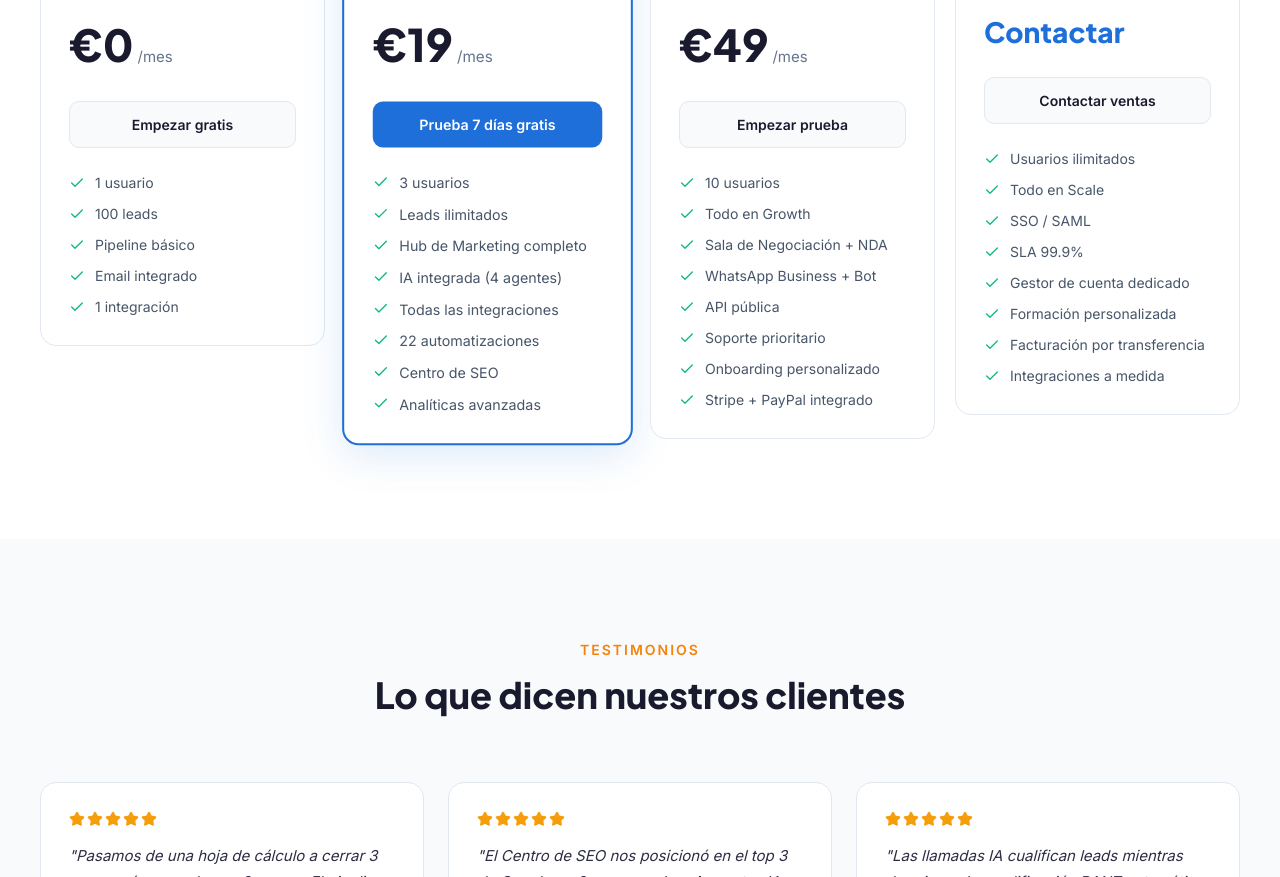
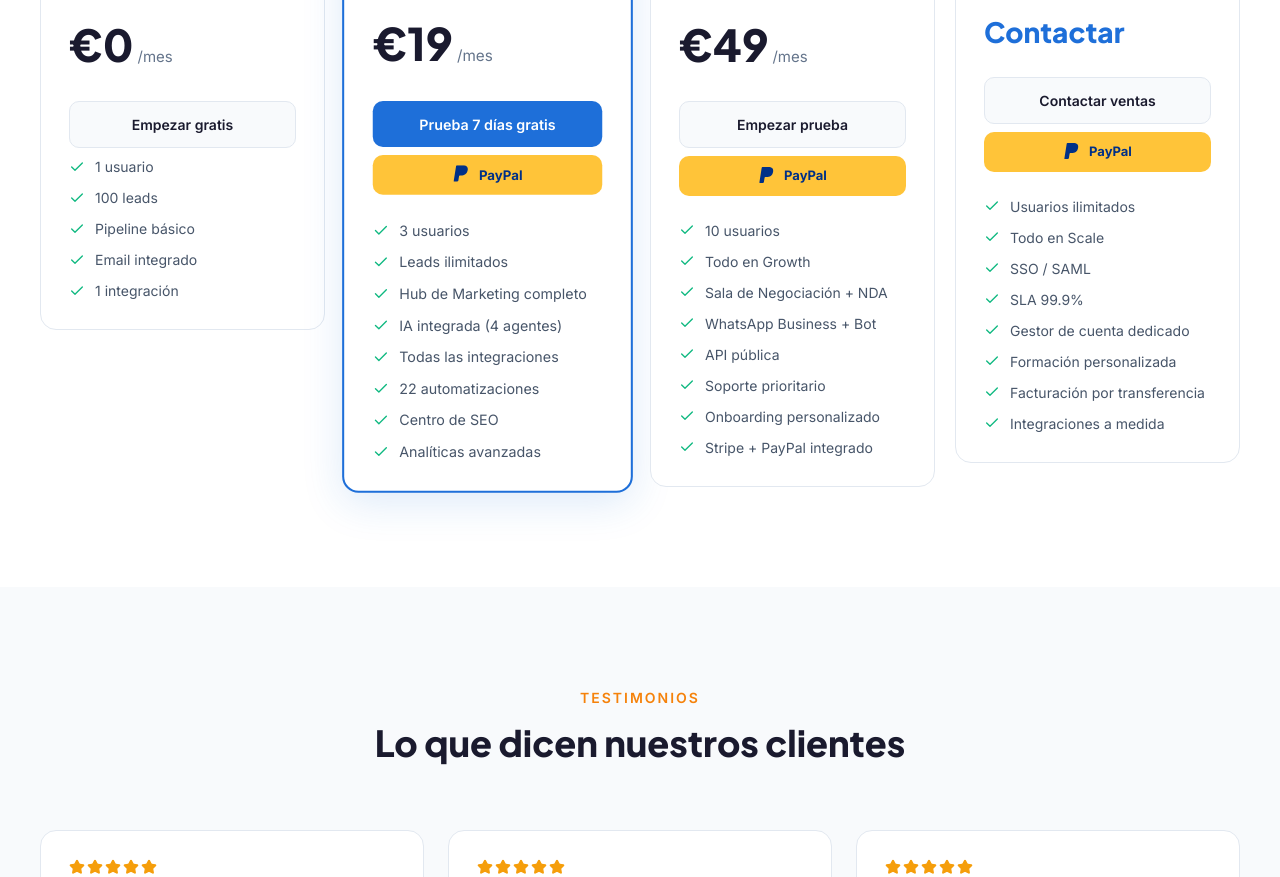
Before and after one commit to pedri77/st4rtup, a React (Vite) app in the folder frontend/: page / in a window 1280 px wide. Shown: the part 2880-3757 px from the top of the page. Built offline with nearby package versions, Linux system fonts and the light colour scheme; no server answers.

Commit message:
feat: PayPal button below Stripe on Landing + Pricing cards
Yellow PayPal button with logo appears below Stripe button on
Growth and Scale plans (not on Starter free plan).
Calls /payments/public/paypal-order → redirects to PayPal approval.

```diff
--- a/frontend/src/pages/LandingPage.jsx
+++ b/frontend/src/pages/LandingPage.jsx
@@ -332,7 +332,20 @@ export default function LandingPage() {
                         if (data.checkout_url) window.location.href = data.checkout_url
                         else alert('Error al crear el pago')
                       } catch { alert('Error de conexión') }
-                    }} style={{ display: 'block', width: '100%', textAlign: 'center', padding: '12px 24px', borderRadius: 10, backgroundColor: pop ? '#1E6FD9' : '#F8FAFC', color: pop ? 'white' : '#1A1A2E', border: pop ? 'none' : '1px solid #E2E8F0', fontWeight: 600, fontSize: 14, cursor: 'pointer', marginBottom: 24 }}>{p.cta}</button>
+                    }} style={{ display: 'block', width: '100%', textAlign: 'center', padding: '12px 24px', borderRadius: 10, backgroundColor: pop ? '#1E6FD9' : '#F8FAFC', color: pop ? 'white' : '#1A1A2E', border: pop ? 'none' : '1px solid #E2E8F0', fontWeight: 600, fontSize: 14, cursor: 'pointer', marginBottom: 8 }}>{p.cta}</button>
+                    {p.price !== '0' && <button onClick={async () => {
+                      const plan = p.name.toLowerCase() + '_monthly'
+                      try {
+                        const apiUrl = import.meta.env.VITE_API_URL || 'https://api.st4rtup.com/api/v1'
+                        const res = await fetch(`${apiUrl}/payments/public/paypal-order?plan=${plan}`, { method: 'POST' })
+                        const data = await res.json()
+                        if (data.approval_url) window.location.href = data.approval_url
+                        else alert('Error PayPal')
+                      } catch { alert('Error de conexión') }
+                    }} style={{ display: 'flex', alignItems: 'center', justifyContent: 'center', gap: 8, width: '100%', padding: '10px 24px', borderRadius: 10, backgroundColor: '#FFC439', color: '#003087', border: 'none', fontWeight: 700, fontSize: 13, cursor: 'pointer', marginBottom: 24 }}>
+                      <svg width="18" height="18" viewBox="0 0 24 24" fill="#003087"><path d="M7.076 21.337H2.47a.641.641 0 0 1-.633-.74L4.944.901C5.026.382 5.474 0 5.998 0h7.46c2.57 0 4.578.543 5.69 1.81 1.01 1.15 1.304 2.42 1.012 4.287-.023.143-.047.288-.077.437-.983 5.05-4.349 6.797-8.647 6.797H9.603a.77.77 0 0 0-.76.648l-.762 4.834-.235 1.49a.41.41 0 0 1-.405.347H7.076z"/></svg>
+                      PayPal
+                    </button>}
                     <ul style={{ listStyle: 'none', padding: 0, margin: 0, display: 'flex', flexDirection: 'column', gap: 10 }}>
                       {p.features.map(f => <li key={f} style={{ display: 'flex', alignItems: 'center', gap: 10, fontSize: 14, color: '#475569' }}><Check size={16} color="#10B981" /> {f}</li>)}
                     </ul>
--- a/frontend/src/pages/PricingPublicPage.jsx
+++ b/frontend/src/pages/PricingPublicPage.jsx
@@ -187,6 +187,19 @@ export default function PricingPublicPage() {
                   else alert('Error al crear el pago. Inténtalo de nuevo.')
                 } catch { alert('Error de conexión') }
               }} style={{ display: 'block', width: '100%', textAlign: 'center', padding: '12px 24px', borderRadius: 10, backgroundColor: p.ctaStyle === 'filled' ? '#1E6FD9' : '#F8FAFC', color: p.ctaStyle === 'filled' ? 'white' : '#1A1A2E', border: p.ctaStyle === 'filled' ? 'none' : '1px solid #E2E8F0', fontWeight: 600, fontSize: 14, cursor: 'pointer' }}>{p.cta}</button>
+              {p.monthly > 0 && <button onClick={async () => {
+                const plan = p.name.toLowerCase() + (annual ? '_annual' : '_monthly')
+                try {
+                  const apiUrl = import.meta.env.VITE_API_URL || 'https://api.st4rtup.com/api/v1'
+                  const res = await fetch(`${apiUrl}/payments/public/paypal-order?plan=${plan}`, { method: 'POST' })
+                  const data = await res.json()
+                  if (data.approval_url) window.location.href = data.approval_url
+                  else alert('Error al crear el pago con PayPal')
+                } catch { alert('Error de conexión') }
+              }} style={{ display: 'flex', alignItems: 'center', justifyContent: 'center', gap: 8, width: '100%', textAlign: 'center', padding: '10px 24px', borderRadius: 10, backgroundColor: '#FFC439', color: '#003087', border: 'none', fontWeight: 700, fontSize: 13, cursor: 'pointer', marginTop: 8 }}>
+                <svg width="20" height="20" viewBox="0 0 24 24" fill="#003087"><path d="M7.076 21.337H2.47a.641.641 0 0 1-.633-.74L4.944.901C5.026.382 5.474 0 5.998 0h7.46c2.57 0 4.578.543 5.69 1.81 1.01 1.15 1.304 2.42 1.012 4.287-.023.143-.047.288-.077.437-.983 5.05-4.349 6.797-8.647 6.797H9.603a.77.77 0 0 0-.76.648l-.762 4.834-.235 1.49a.41.41 0 0 1-.405.347H7.076z"/></svg>
+                PayPal
+              </button>}
             </div>
           ))}
         </div>
```
